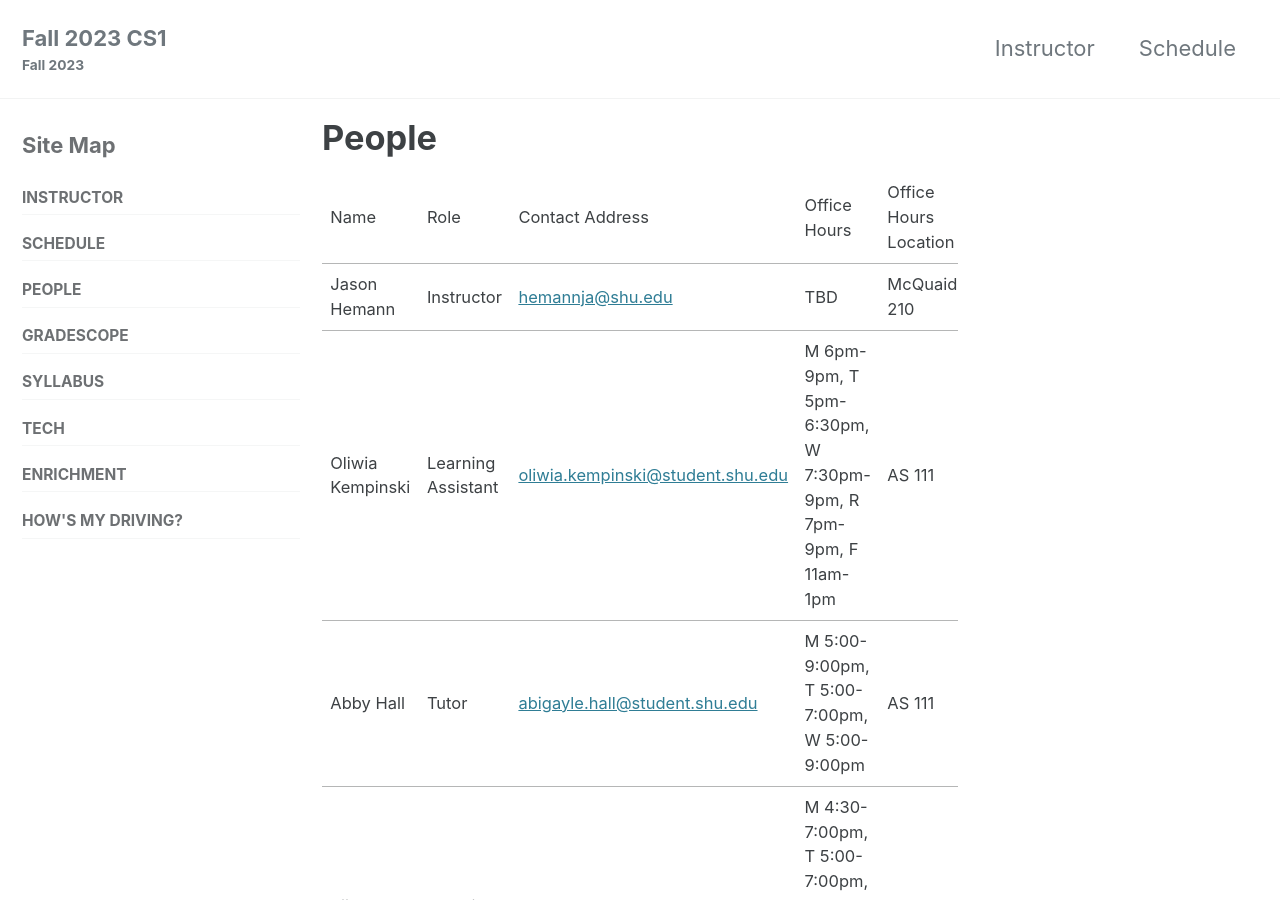
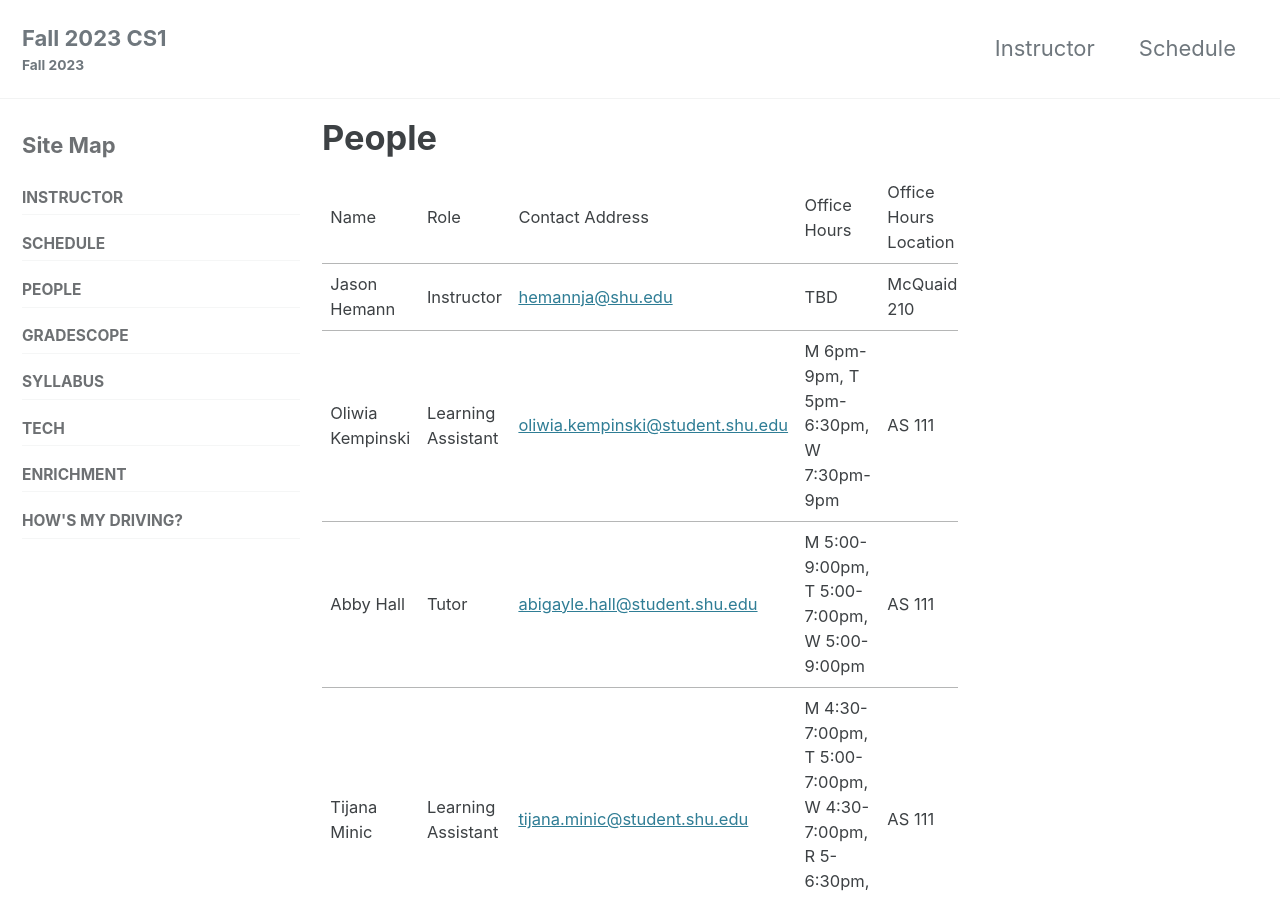
Before and after one commit to jasonhemann/25SP-CS1114, a Jekyll site: the page built from people.md, in a window 1280 px wide and 900 px high. Built offline with Jekyll 4.4.1, drawn with Linux system fonts in a browser that asks for light colours; cached includes are drawn as plain includes.

Commit message:
Update personnel.yaml

```diff
--- a/_data/personnel.yaml
+++ b/_data/personnel.yaml
@@ -12,7 +12,7 @@
 - name: Oliwia Kempinski
   role: Learning Assistant
   email: oliwia.kempinski@student.shu.edu
-  office_hours: M 6pm-9pm, T 5pm-6:30pm, W 7:30pm-9pm, R 7pm-9pm, F 11am-1pm
+  office_hours: M 6pm-9pm, T 5pm-6:30pm, W 7:30pm-9pm
   office_hours_location: AS 111
 
 - name: Abby Hall
```
